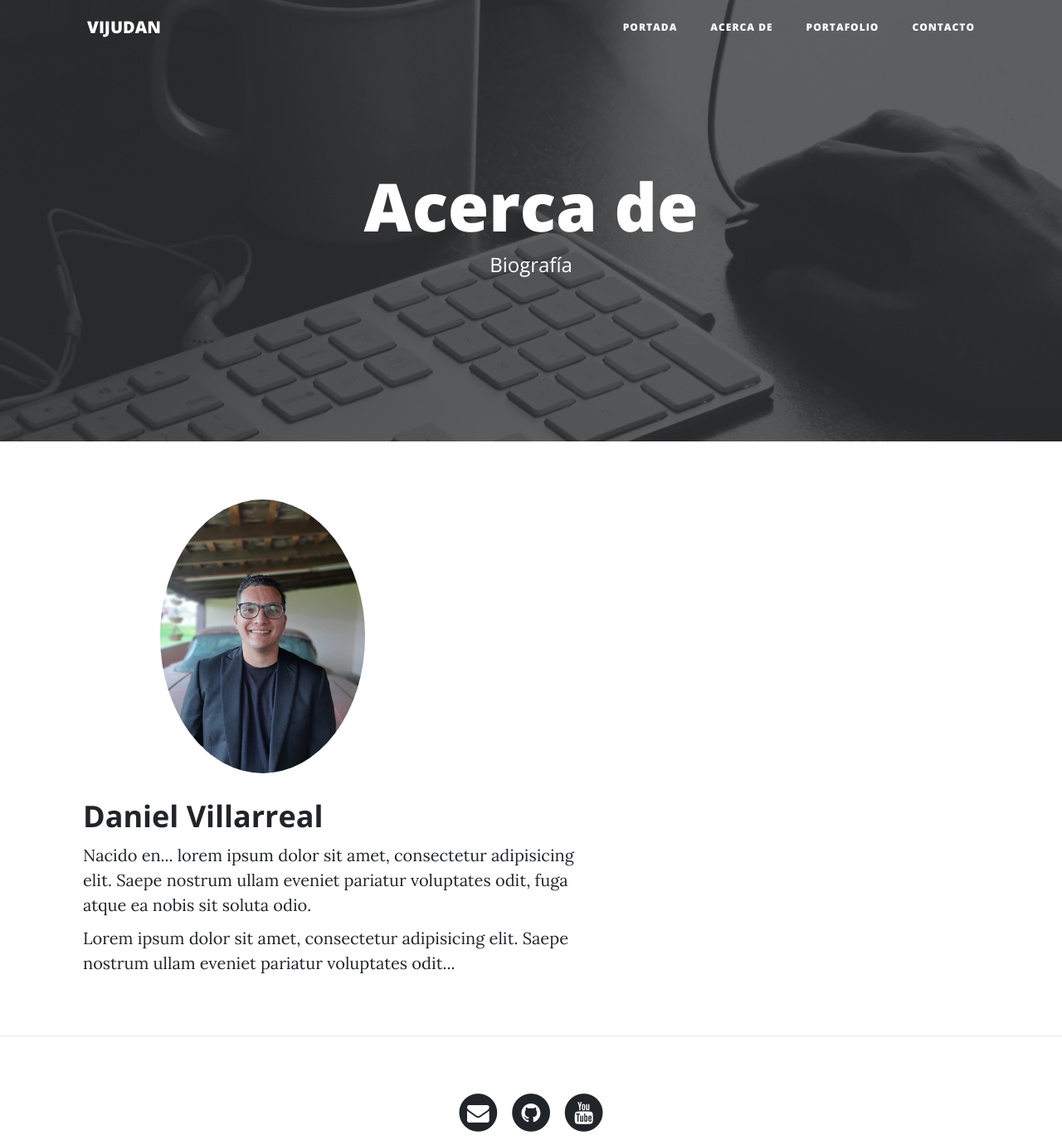
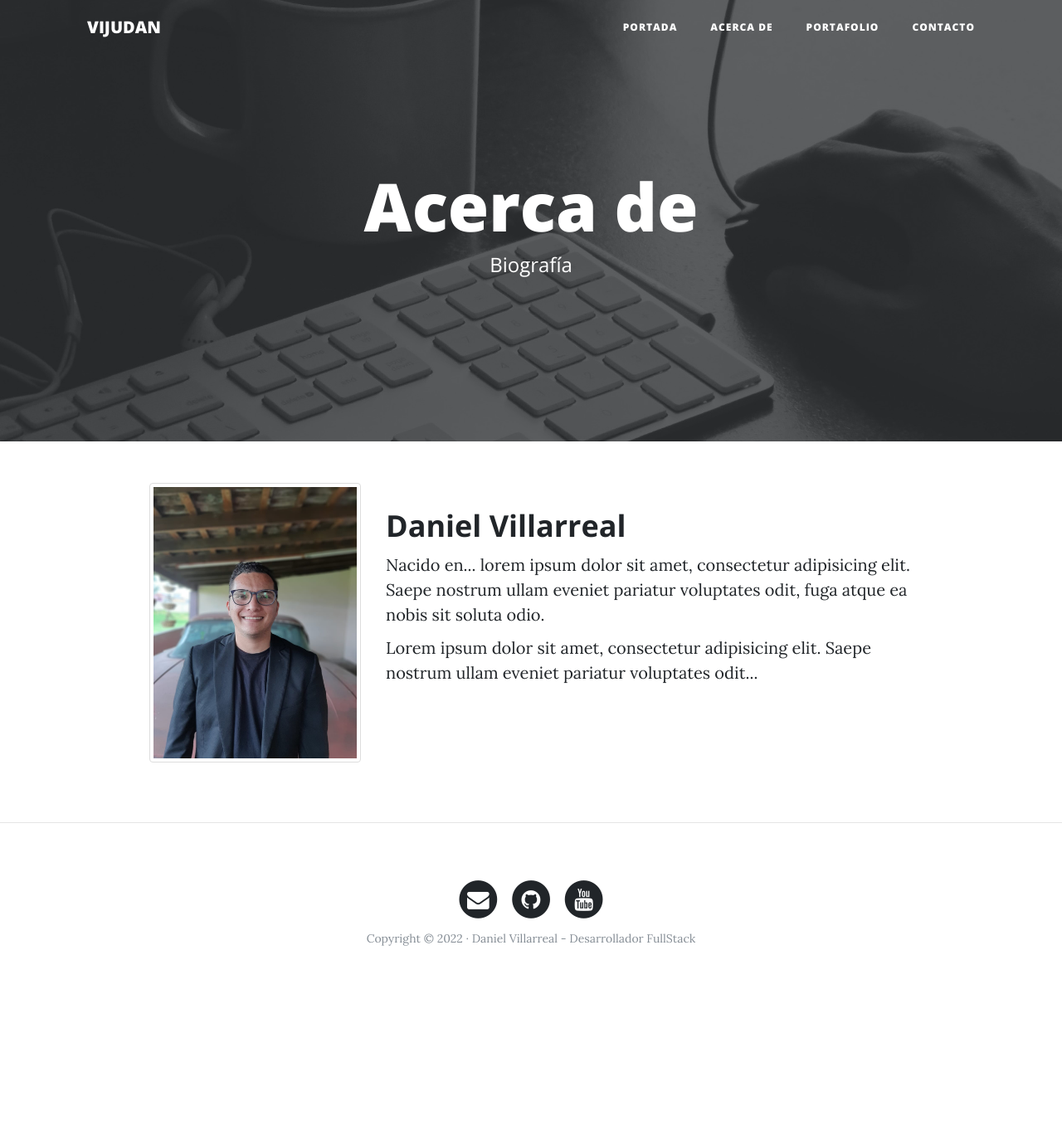
Before and after one commit to dan-Djarin/personal_web, a Django app: page /about-me/ in a window 1280 px wide. Shown: the top 1380 px of the page at 83% size. After the commit the page ends 1140 px from the top, so only its background shows below. Run offline with Django 4.2, Linux system fonts and the light colour scheme; some libraries are stand-ins or nearby versions.

Commit message:
websit ready

```diff
--- a/core/templates/core/about.html
+++ b/core/templates/core/about.html
@@ -12,12 +12,14 @@
 
 
 {% block content %}
+<div class="row">
     <div class="col-lg-3 col-md-4 offset-lg-1">
-    <img class="img-fluid avatar" src="{% static 'core/img/avatar.jpg' %}" alt="">
+        <img class="img-thumbnail" src="{% static 'core/img/avatar.jpg' %}" alt="">
     </div>
     <div class="col-lg-7 col-md-8">
         <h2 class="section-heading">Daniel Villarreal</h2>
         <p>Nacido en... lorem ipsum dolor sit amet, consectetur adipisicing elit. Saepe nostrum ullam eveniet pariatur voluptates odit, fuga atque ea nobis sit soluta odio.</p>
         <p>Lorem ipsum dolor sit amet, consectetur adipisicing elit. Saepe nostrum ullam eveniet pariatur voluptates odit...</p>
     </div>
+</div>
 {% endblock %}
```
Also changed, not shown: core/templates/core/base.html (line endings or trailing spaces). Lines whose indentation alone changed are shown as unchanged.
